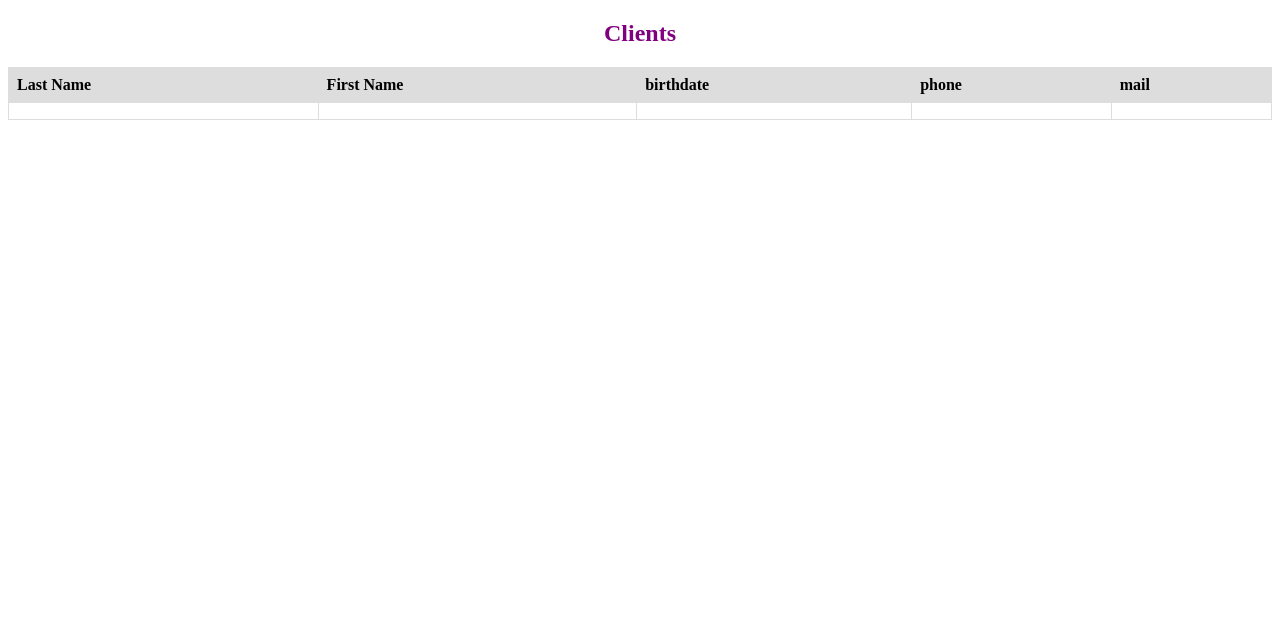
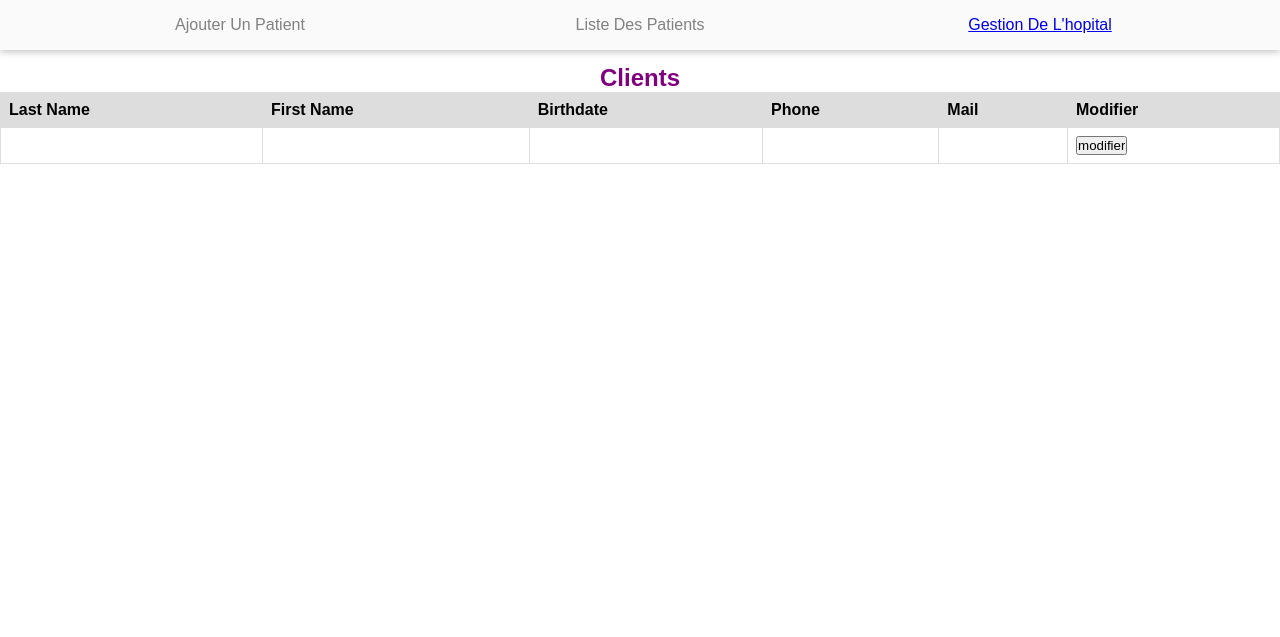
Before and after one commit to Renaud-CCI/Vanilla--Back-PDO2-correction, a PHP site: page /profil-patient.php?id= in a window 1280 px wide. Shown: the top 637 px of the page. Run offline with PHP 8.4, Linux system fonts and the light colour scheme; data that the repository does not hold is empty.

Commit message:
update correction

```diff
--- /dev/null
+++ b/css/footer.css
@@ -0,0 +1,46 @@
+/* ==== GENERAL STYLES ==== */
+
+* {
+    box-sizing: border-box;
+  }
+
+  strong {
+    font-weight: 700;
+  }
+
+  /* ==== SIMPLE FOOTER ==== */
+
+  footer {
+    background: url('https://orange.codeberryschool.com/content/images/project-assets/simple-footer.png') repeat center;
+    display: table;
+    width: 100vw;
+    height: 8rem;
+    text-align: center;
+    padding: 1rem;
+    font-family: 'Arial', sans-serif;
+    font-size: .875rem;
+  }
+
+  .wrapper {
+    display: table-cell;
+    vertical-align: middle;
+  }
+
+  footer small {
+    color: #ccc;
+    letter-spacing: .025rem;
+    margin-bottom: 1.5rem;
+    display: block;
+  }
+
+  .footer-nav a {
+    color: #c74f78;
+    text-decoration: none;
+    margin: 0 .5rem;
+    display: inline-block;
+  }
+
+  .footer-nav a:hover {
+    color: #f26896;
+    transition: color .15s ease-in-out;
+  }
--- /dev/null
+++ b/css/style.css
@@ -0,0 +1,117 @@
+* {
+    box-sizing: border-box;
+    margin: 0;
+    padding: 0;
+  }
+
+  html {
+    font-family: arial, sans-serif;
+    text-transform: capitalize;
+  }
+
+  .container {
+    margin: auto;
+    max-width: 1200px;
+  }
+
+  header {
+    position: fixed;
+    top: 0;
+    width: 100%;
+    text-align: center;
+    background-color: rgb(250, 250, 250);
+    box-shadow: 0 1px 8px rgb(180, 180, 180);
+    user-select: none;
+  }
+
+  header nav > ul {
+    list-style: none;
+    display: flex;
+    justify-content: space-evenly;
+    align-items: center;
+  }
+
+  header nav > ul > li {
+    width: 100%;
+    padding: 1rem;
+  }
+
+  header nav > ul > li > a {
+    text-decoration: none;
+    color: rgba(10, 10, 10, 0.5);
+  }
+
+  header nav > ul > li > a:hover {
+    color: rgb(10, 10, 10);
+  }
+
+  header nav > ul > li:nth-child(4) > a {
+    display: flex;
+    flex-direction: column;
+    justify-content: center;
+    align-items: center;
+    font-weight: bold;
+  }
+
+  header nav > ul > li:nth-child(4) > a > span {
+    width: max-content;
+  }
+
+  header nav > ul > li:nth-child(4) > a > span:first-child {
+    color: rgb(55, 55, 255);
+    font-size: 1.5rem;
+  }
+
+  header nav > ul > li:nth-child(4) > a > span:last-child {
+    color: rgba(10, 10, 10, 0.66);
+    font-size: 0.9rem;
+  }
+
+  header input,
+  header label {
+    display: none;
+  }
+
+  @media screen and (max-width: 768px) {
+    header nav {
+      position: relative;
+    }
+    header nav > label {
+      display: flex;
+      width: 50px;
+      height: 50px;
+      border: 1px solid #3339;
+      cursor: pointer;
+      flex-direction: column;
+      justify-content: space-evenly;
+      position: absolute;
+      right: 10px;
+      top: 10px;
+    }
+
+    header label span {
+      width: 100%;
+      height: 5px;
+      background: black;
+    }
+
+    header nav > ul {
+      flex-direction: column;
+    }
+
+    header nav > ul > li:nth-child(4) {
+      order: -1;
+    }
+
+    header nav > ul > li:not(:nth-child(4)) {
+      display: none;
+    }
+
+    header nav > input:checked ~ ul > li {
+      display: block;
+    }
+  }
+section{
+    height: 80vh;
+    padding-top: 4rem;
+}
--- /dev/null
+++ b/partial/footer.php
@@ -0,0 +1,14 @@
+
+<footer>
+    <div class="wrapper">
+        <small>&copy;2017 <strong>Awesome Company</strong>, All Rights Reserved</small>
+        <nav class="footer-nav">
+        <a href="#">Back to Top</a>
+        <a href="#">Terms of Use</a>
+        <a href="#">Privacy</a>
+        </nav>
+    </div>
+</footer>
+
+</body>
+</html>
--- /dev/null
+++ b/partial/header.php
@@ -0,0 +1,33 @@
+<!DOCTYPE html>
+<html lang="en">
+<head>
+    <meta charset="UTF-8">
+    <meta http-equiv="X-UA-Compatible" content="IE=edge">
+    <meta name="viewport" content="width=device-width, initial-scale=1.0">
+    <title>Document</title>
+    <link rel="stylesheet" href="css/style.css">
+    <link rel="stylesheet" href="css/footer.css">
+</head>
+<body>
+
+<header>
+  <nav class="container">
+    <label for="hamburger">
+      <span></span>
+      <span></span>
+      <span></span>
+    </label>
+    <input type="checkbox" id="hamburger">
+    <ul>
+      <li><a href="/Hospital2n/ajoutpatient.php"> ajouter un patient </a></li>
+      <li><a href="/Hospital2n/liste-patient.php"> liste des patients </a></li>
+
+      <li>
+
+          <span><a href="/Hospital2n/index.php"> Gestion de l'hopital</a></span>
+
+      </li>
+
+    </ul>
+  </nav>
+</header>
--- a/profil-patient.php
+++ b/profil-patient.php
@@ -1,5 +1,5 @@
 <?php
-require_once('connexion.php');
+require_once('traitement/connexion.php');
 
 $id = $_GET['id'];
 
@@ -12,19 +12,9 @@ $patient = $request->fetch();
 
 ?>
 
-
-<!DOCTYPE html>
-<html lang="en">
-
-<head>
-    <meta charset="UTF-8">
-    <meta http-equiv="X-UA-Compatible" content="IE=edge">
-    <meta name="viewport" content="width=device-width, initial-scale=1.0">
-    <title>Document</title>
-</head>
-
-<body>
-
+<?php
+include('partial/header.php');
+?>
     <style>
         .titre {
             text-align: center;
@@ -59,6 +49,7 @@ $patient = $request->fetch();
                 <th>birthdate</th>
                 <th>phone</th>
                 <th>mail</th>
+                <th>modifier</th>
 
             </tr>
             <form action='profil-patient.php' method='post'>
@@ -72,11 +63,16 @@ $patient = $request->fetch();
                         <td>" . $patient["birthdate"] . "</td>
                         <td>" . $patient["phone"] . "</td>
                         <td>" . $patient["mail"] . "</td>
+                        <td>
+                            <form action='modification-patient.php' method='post'>
+                                <input type='hidden' name='id' value=".$patient['id'].">
+                                <input type='submit' value='modifier'>
+                            </form>
+                        </td>
                     </tr>";
             ?>
         </table>
     </section>
 
-</body>
-
-</html>
+<?php
+include('partial/footer.php');
--- /dev/null
+++ b/traitement/connexion.php
@@ -0,0 +1,14 @@
+<?php
+$dns = 'mysql:host=localhost;dbname=hospitale2n';
+$user = 'root';
+$password = '';
+
+try{
+    $db = new PDO( $dns, $user, $password);
+    // echo "conexion établi" ;
+
+}
+catch (Exception $message){
+    echo "ya un blem <br>" . "<pre>$message</pre>" ;
+}
+?>
```
Also changed, not shown: ajoutpatient.php (+10 -3 lines), index.php (+10 -13 lines), liste-patient.php (+14 -19 lines), modification-patient.php (added, +37 -0 lines), traitement/delete-patient.php (added, +15 -0 lines), traitement/enregistrement-patient.php (added, +31 -0 lines), traitement/update-patient.php (added, +35 -0 lines).
